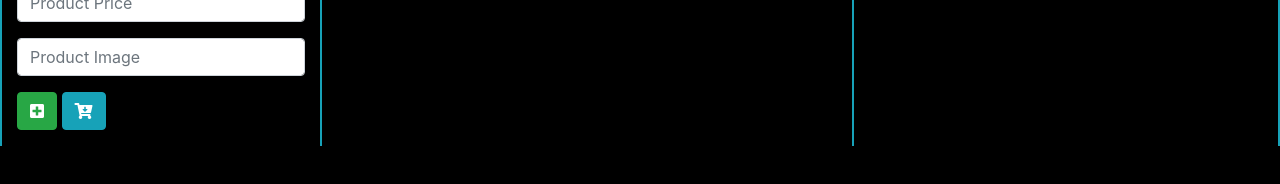
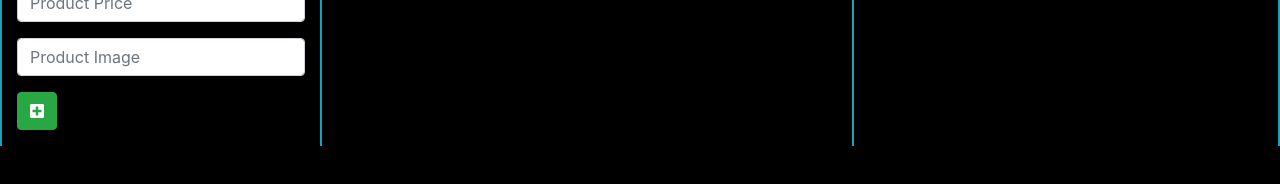
Before and after one commit to misusonu18/product-crud-in-vue-JS, a plain HTML site: page index.html in a window 1280 px wide. Shown: the part 190-374 px from the top of the page. Drawn offline with nearby package versions, Linux system fonts and the light colour scheme; some packages are replaced by stand-ins of ours; a script that the page names is missing.

Commit message:
changed design of frontpage

```diff
--- a/index.html
+++ b/index.html
@@ -72,9 +72,6 @@
                         <i class="fa fa-edit"></i>
                     </button>
 
-                    <button type="button" class="btn btn-info" data-toggle="modal" data-target="#addToCartModal">
-                        <i class="fa fa-cart-arrow-down"></i>
-                    </button>
                 </div>
             </div>
             <div class="col-lg-5 border border-info border-bottom-0">
```
